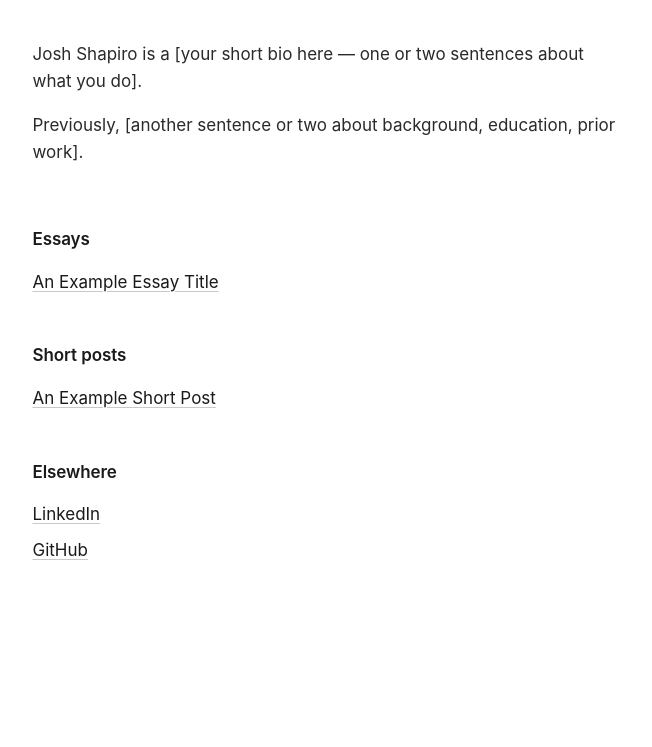
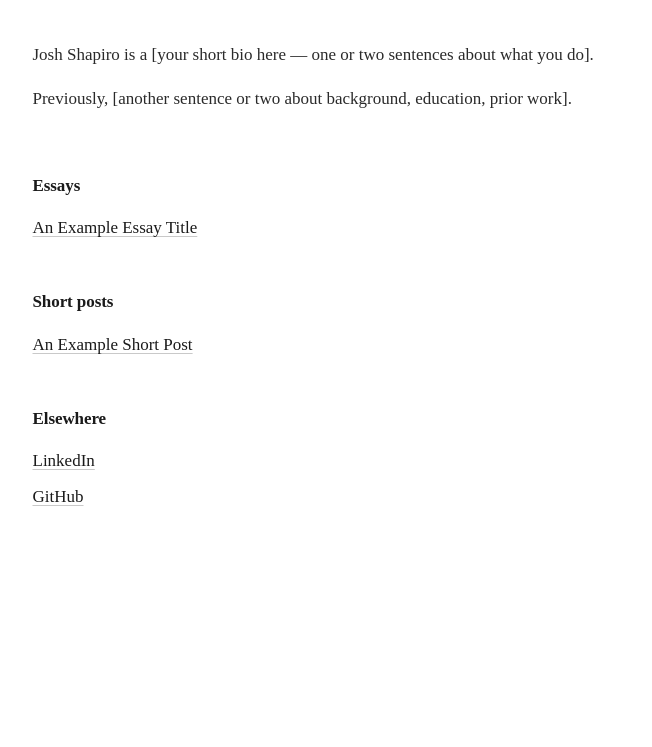
Before and after one commit to rustyjosh/rustyjosh.github.io, a plain HTML site: page index.html in a window 1280 px wide. Shown: the part 153-900 px from the top of the page, without its empty margins (313-965 px from the left). After the commit the page ends 846 px from the top, so only its background shows below. Drawn offline with Linux system fonts and the light colour scheme.

Commit message:
Change body font-family to Newsreader and Times New Roman

```diff
--- a/style.css
+++ b/style.css
@@ -12,8 +12,7 @@ html {
 }
 
 body {
-  font-family: -apple-system, BlinkMacSystemFont, "Inter", "Helvetica Neue",
-    Helvetica, Arial, sans-serif;
+  font-family: "Newsreader 24 Pt", "Times New Roman", sans-serif;
   color: #1a1a1a;
   background: #ffffff;
   line-height: 1.6;
```
